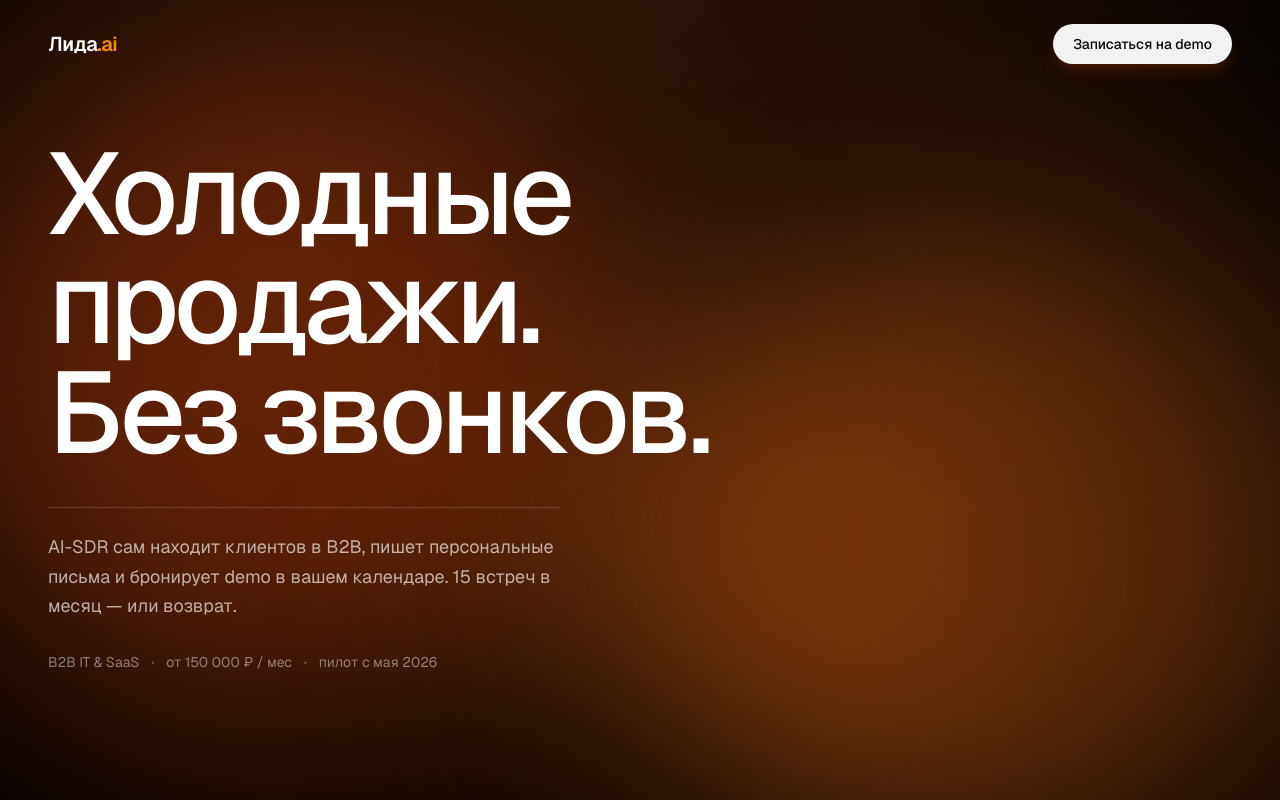
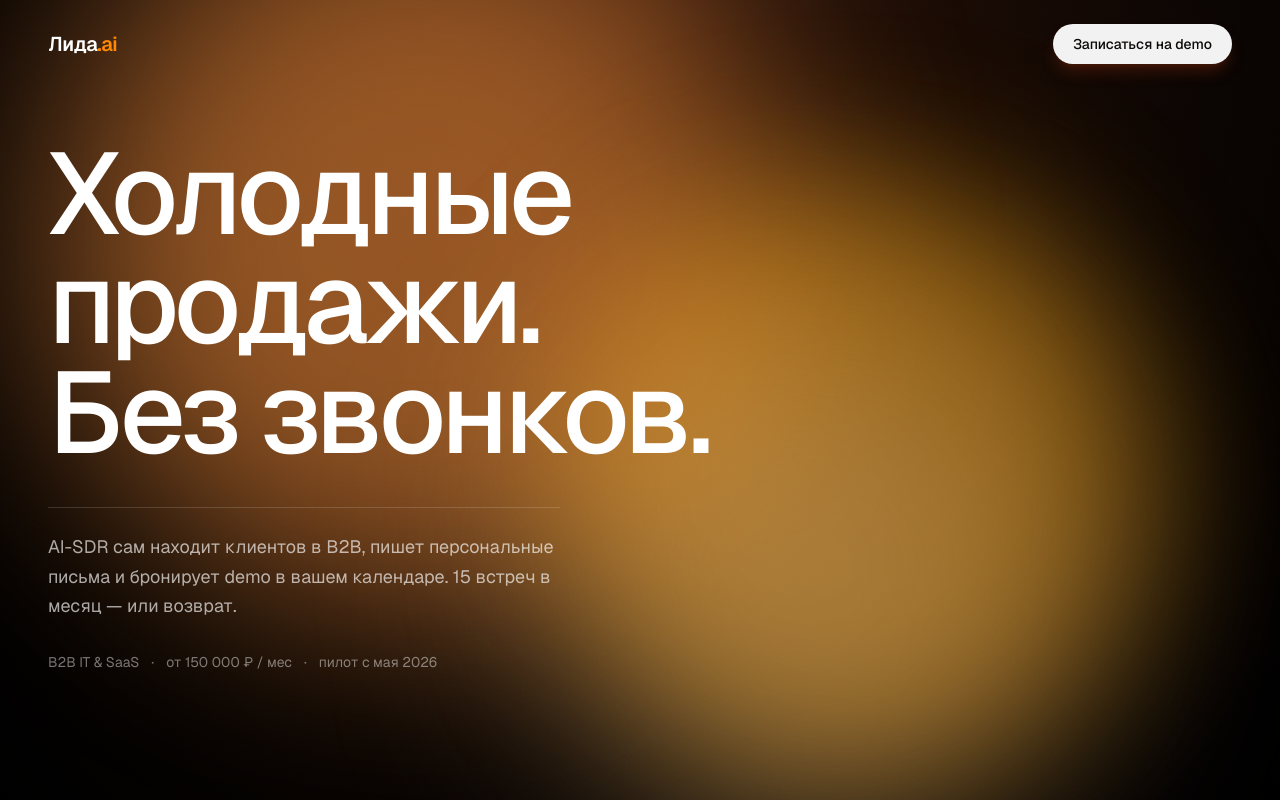
Before and after one commit to MenaeX/vectorupx, a Next.js app: page / in a window 1280 px wide. Built offline with nearby package versions, Linux system fonts and the light colour scheme.

Commit message:
Make aurora blobs brighter and more dynamic (visible motion)

```diff
--- a/src/app/globals.css
+++ b/src/app/globals.css
@@ -20,49 +20,55 @@ body {
 .aurora-blob {
   position: absolute;
   border-radius: 9999px;
-  filter: blur(120px);
+  filter: blur(90px);
   pointer-events: none;
   will-change: transform;
 }
 
 .aurora-blob-1 {
-  top: 10%;
-  left: -10%;
-  width: 42rem;
-  height: 42rem;
-  background: rgba(194, 65, 12, 0.45); /* orange-700 */
-  animation: blob1 22s ease-in-out infinite;
+  top: 5%;
+  left: -8%;
+  width: 38rem;
+  height: 38rem;
+  background: rgba(251, 146, 60, 0.55); /* orange-400 — яркий */
+  animation: blob1 14s ease-in-out infinite;
 }
 
 .aurora-blob-2 {
-  bottom: -10%;
-  right: -10%;
+  bottom: -15%;
+  right: -8%;
   width: 44rem;
   height: 44rem;
-  background: rgba(146, 64, 14, 0.55); /* amber-800 */
-  animation: blob2 26s ease-in-out infinite;
+  background: rgba(245, 158, 11, 0.50); /* amber-500 */
+  animation: blob2 18s ease-in-out infinite;
 }
 
 .aurora-blob-3 {
-  top: 40%;
-  right: 25%;
-  width: 28rem;
-  height: 28rem;
-  background: rgba(249, 115, 22, 0.25); /* orange-500 */
-  animation: blob3 30s ease-in-out infinite;
+  top: 35%;
+  right: 30%;
+  width: 26rem;
+  height: 26rem;
+  background: rgba(254, 215, 170, 0.30); /* orange-200 — почти бежевая вспышка */
+  animation: blob3 22s ease-in-out infinite;
 }
 
 @keyframes blob1 {
-  0%, 100% { transform: translate3d(0, 0, 0) scale(1); }
-  50%      { transform: translate3d(90px, -70px, 0) scale(1.12); }
+  0%   { transform: translate3d(0, 0, 0) scale(1); }
+  33%  { transform: translate3d(220px, -120px, 0) scale(1.20); }
+  66%  { transform: translate3d(80px, 180px, 0) scale(0.90); }
+  100% { transform: translate3d(0, 0, 0) scale(1); }
 }
 @keyframes blob2 {
-  0%, 100% { transform: translate3d(0, 0, 0) scale(1); }
-  50%      { transform: translate3d(-110px, 50px, 0) scale(0.92); }
+  0%   { transform: translate3d(0, 0, 0) scale(1); }
+  33%  { transform: translate3d(-180px, -90px, 0) scale(0.85); }
+  66%  { transform: translate3d(-60px, 120px, 0) scale(1.15); }
+  100% { transform: translate3d(0, 0, 0) scale(1); }
 }
 @keyframes blob3 {
-  0%, 100% { transform: translate3d(0, 0, 0) scale(1); }
-  50%      { transform: translate3d(60px, 90px, 0) scale(1.18); }
+  0%   { transform: translate3d(0, 0, 0) scale(1); }
+  33%  { transform: translate3d(140px, 90px, 0) scale(1.30); }
+  66%  { transform: translate3d(-100px, -70px, 0) scale(0.80); }
+  100% { transform: translate3d(0, 0, 0) scale(1); }
 }
 
 .film-grain {
```
